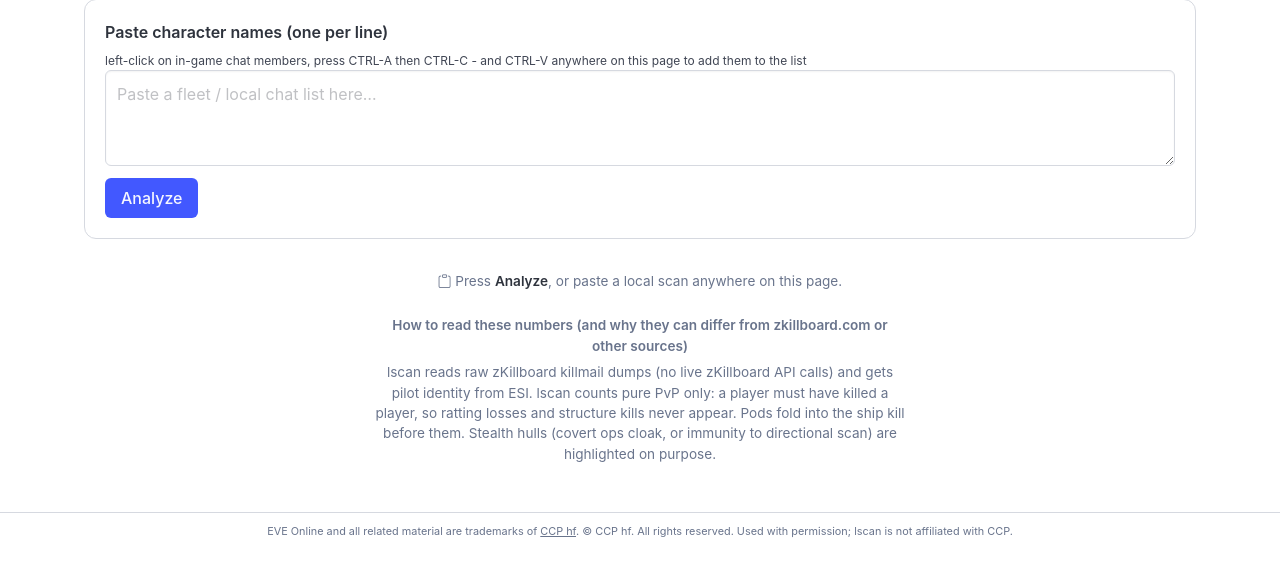
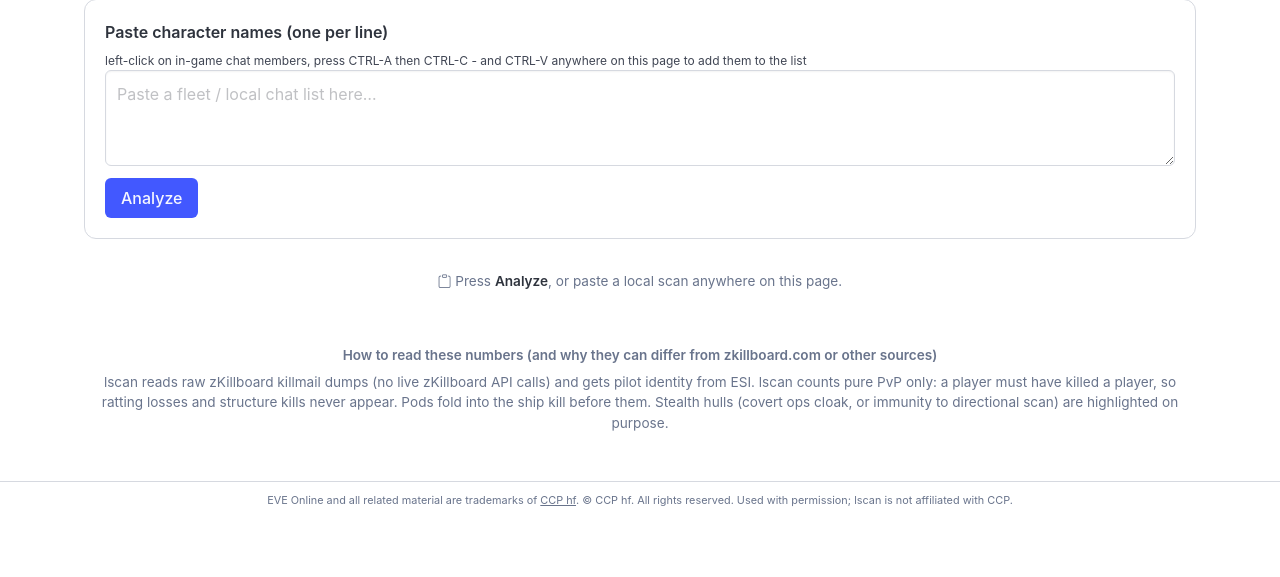
Before and after one commit to streetwraith/lscan, a Django app: template src/intel/templates/intel/threat.html in a window 1280 px wide. Shown: the part 93-670 px from the top of the page. Run offline with Django 5.2, Linux system fonts and the light colour scheme; the template is opened without the code that fills it, so the values that code supplies are empty.

Commit message:
style(ui): give the data note room and full width

```diff
--- a/src/intel/static/intel/css/intel.css
+++ b/src/intel/static/intel/css/intel.css
@@ -86,7 +86,7 @@ td.loc i { color: var(--bulma-text-weak); margin-right: 4px; opacity: 0.7; }
 .empty-state { color: var(--bulma-text-weak); font-size: 0.85rem; padding: 16px; text-align: center; }
 
 /* Shown only on the empty page (see threat.html), so it never competes with a scan. */
-.data-note { color: var(--bulma-text-weak); font-size: 0.85rem; margin: 8px auto 0; max-width: 62ch; text-align: center; }
+.data-note { color: var(--bulma-text-weak); font-size: 0.85rem; margin-top: 38px; text-align: center; }
 .data-note .dn-title { font-size: 0.85rem; font-weight: 600; margin-bottom: 6px; }
 .na { color: var(--bulma-text-weak); cursor: help; opacity: 0.7; }
 
```
